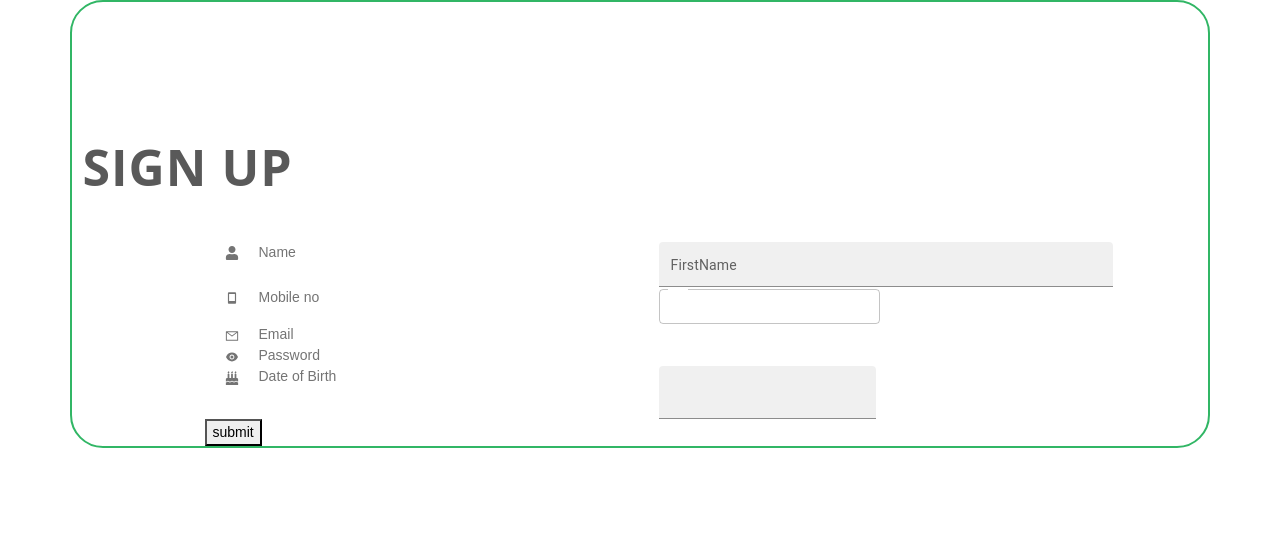
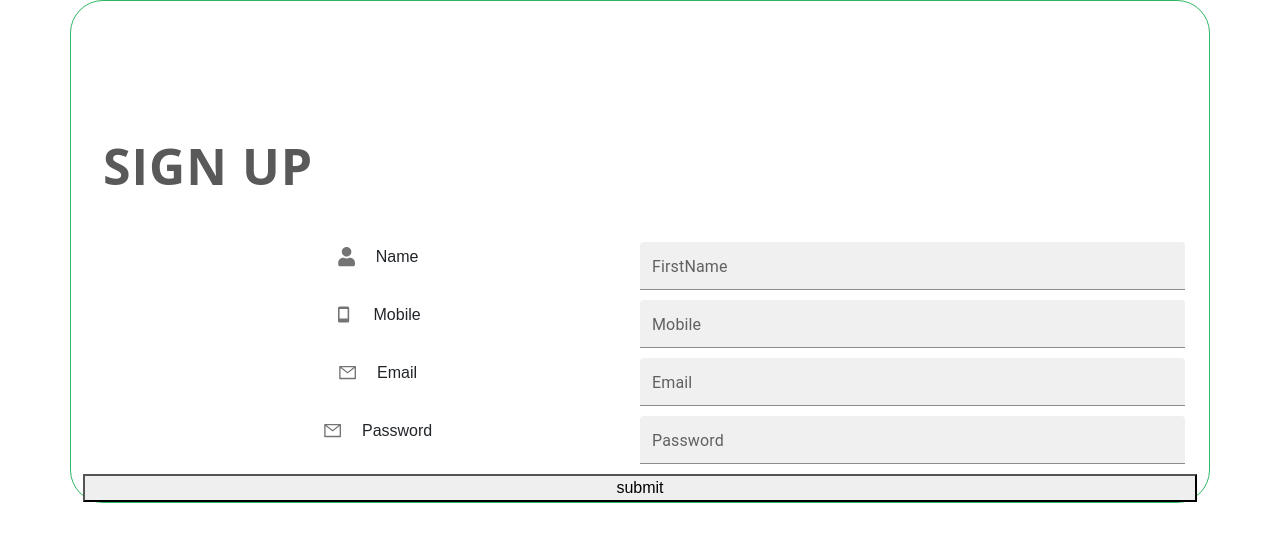
Before and after one commit to SelnoxInfotech/Backwoodroma_vendor, a React (Create React App) app: page / in a window 1280 px wide. Shown: the top 542 px of the page. Built offline with nearby package versions, Linux system fonts and the light colour scheme.

Commit message:
register

```diff
--- a/src/App.css
+++ b/src/App.css
@@ -1,7 +1,9 @@
 
  *{
+  margin: 0;
+  padding: 0;
    font-family: sans-serif;
-   font-size: 14px;
+
  }
 
 
@@ -11,7 +13,7 @@
 
 
 .gap{
-  gap: 20px;
+  gap: 10px;
 }
 
 
@@ -22,20 +24,23 @@
 
 }
 .signup_margin span{
+  margin-left: 20px;
   color: #595959;
   font: normal normal bold 50px/31px Open Sans;
   letter-spacing: 1px;
 
 }
-.signup_field span {
-  margin-left: 20px;
+.icon {
+
+  font-size: larger;
+  margin-inline: 20px;
   color: #747474 ;
 }
 .signup_field{
 
   margin-top: 50px;
   position: relative;
-    left: 10%;
+    /* left: 10%; */
 }
 .signup_Display{
   display: flex;
@@ -43,24 +48,52 @@
 @media screen and (max-width: 580px) {
   .signup_Display{
     display:block;
+    position: relative;
+    justify-content: center;
+    /* left: 25%; */
   }
+  .signup_margin span{
+    margin-left: 20px;
+    color: #595959;
+    font-size: 25px;
+    font-weight: 600;
+    letter-spacing: 1px;
+
+  }
+
+
+
+
+
 }
+@media (min-width: 992px){
+  .col-lg-2 {
+      flex: 0 0 auto;
+      width: 34.666667%;
+  }
+    }
+
+
+
+
+
+
+
+
 
 
 .Border{
   border-radius: 33px;
-  border: 2px solid #31B665;
-}
-.root-table {
-  width: 100%;
+  border: 1px solid #31B665;
 }
 
-.paper-table {
-  width: 100%;
-  margin-bottom: 2px;
-}
-
-
+/*
+.pading{
+  position: fixed;
+      top: 40%;
+  left: 50%;
+  transform: translate(-50%, -50%);
+} */
 
 
 /* End */
--- a/src/App.js
+++ b/src/App.js
@@ -1,6 +1,6 @@
 import './App.css';
 import 'bootstrap/dist/css/bootstrap.min.css';
-import 'bootstrap/dist/js/bootstrap';
+// import 'bootstrap/dist/js/bootstrap';
 import Router from "../src/Routes/Routing/Routing"
 
 function App() {
--- a/src/Components/Page/SignUp.jsx
+++ b/src/Components/Page/SignUp.jsx
@@ -6,20 +6,14 @@ import { AiFillEye } from "react-icons/ai"
 import { FaBirthdayCake } from "react-icons/fa"
 import { useForm } from "react-hook-form";
 import TextField from '@mui/material/TextField';
-import { makeStyles } from "@material-ui/core/styles";
 
 
 
-const useStyles = makeStyles((theme) => ({
-    inputField: {
-        width: "100%",
-        margin: theme.spacing(1, 0),
-    },
-}));
+
 
 export default function SignUp() {
-    const classes = useStyles();
-    const { register, handleSubmit, control, errors } = useForm();
+
+    const { register, handleSubmit, errors } = useForm();
 
     const onSubmit = (data) => {
         console.log(data, errors)
@@ -28,104 +22,130 @@ export default function SignUp() {
     console.log(errors)
 
     return (
-        <div className='container Border'>
+        <div className='container Border pading'>
 
 
 
             <div className='row   '>
                 <div className='col-12 '>
-                    <div className='col-6  signup_margin'>
+                    <div className='col-6   signup_margin'>
                         <span>SIGN UP</span>
                     </div>
-                    <div className="col-10  signup_field"   >
+                    <div className="col-12  signup_field"   >
                         <div className="container">
                             <form onSubmit={handleSubmit(onSubmit)}>
-                                <div className=" gap">
-                                    <div className='col-12 signup_Display'>
-                                        <div className="col-xs-12 col-sm-6    ">
-                                            <span><FaUser></FaUser></span>
+                                <div className=" row gap justify-content-center">
+                                    <div className='col-12 signup_Display center'>
+                                        <div className="col-sm-6 center pading">
+                                            <span className='icon'> <FaUser></FaUser></span>
                                             <span>Name</span>
                                         </div>
-                                        {/* <div className="  "> */}
+
+                                        <div className='col-sm-6 '>
                                         <TextField
-
                                             label="FirstName"
                                             id="filled"
                                             variant="filled"
                                             type="text"
+                                            fullWidth
                                             size='small'
-                                            className={classes.inputField}
                                             name="firstName"
                                             inputRef={register({
-                                                required: "First Name is required.",
-                                                minLength: 5
+                                                required: "Name is required*.",
+                                                minLength:{
+                                                    value:2,
+                                                    message:"Please enter valid name"
+                                                },
+                                                maxLength:{
+                                                    value:20,
+                                                    message:"Please enter shot valid name"
+                                                }
                                             })}
                                             helperText={errors.firstName?.message}
                                             error={Boolean(errors?.firstName)}
                                         />
-
-
-                                        {/* </div> */}
-                                    </div>
-                                    <div className='col-12 signup_Display'>
-                                        <div className="col-xs-12 col-sm-6    ">
-                                            <span><BiMobile></BiMobile></span>
-                                            <span>Mobile no</span>
-                                        </div>
-                                        <div className="col-xs-12 col-sm-6 ">
-                                            <TextField
-                                                name='mobile'
-                                                type="number"
-                                                variant="outlined"
-                                                size='small'
-
-
-                                            />
-
-
                                         </div>
                                     </div>
                                     <div className='col-12 signup_Display'>
-                                        <div className="col-xs-12 col-sm-6    ">
-                                            <span><AiOutlineMail></AiOutlineMail></span>
+                                    <div className='col-12 signup_Display center'>
+                                        <div className="col-sm-6 center pading">
+                                            <span className='icon'> <BiMobile></BiMobile></span>
+                                            <span>Mobile</span>
+                                        </div>
+
+                                        <div className='col-sm-6 '>
+                                        <TextField
+                                            label="Mobile"
+                                            id="filled"
+                                            variant="filled"
+                                            type="number"
+                                            fullWidth
+                                            size='small'
+                                            name="mobile"
+                                            inputRef={register({
+                                                required: "mobile Number is required*.",
+                                                minLength:{
+                                                    value:10,
+                                                    message:"Please enter minimum 10 digits"
+                                                },
+                                                maxLength:{
+                                                    value:15,
+                                                    message:"Please enter valid mobile number"
+                                                }
+                                            })}
+                                            helperText={errors.mobile?.message}
+                                            error={Boolean(errors?.mobile)}
+                                        />
+                                        </div>
+                                    </div>
+
+                                    </div>
+                                    <div className='col-12 signup_Display center'>
+                                        <div className="col-sm-6 center pading">
+                                            <span className='icon'> <AiOutlineMail></AiOutlineMail></span>
                                             <span>Email</span>
                                         </div>
-                                        <div className="col-xs-12 col-sm-6 ">
-                                            {/* <TextField
-                                            name='email'
-                                                type="email"
-                                                variant="filled"
-                                                ref={register}
-                                            /> */}
+
+                                        <div className='col-sm-6 '>
+                                        <TextField
+                                            label="Email"
+                                            id="filled"
+                                            variant="filled"
+                                            type="email"
+                                            fullWidth
+                                            size='small'
+                                            name="email"
+                                            inputRef={register({
+                                                required: "email  is required*.",
+
+                                            })}
+                                            helperText={errors.email?.message}
+                                            error={Boolean(errors?.email)}
+                                        />
                                         </div>
                                     </div>
-                                    <div className='col-12 signup_Display'>
-                                        <div className="col-xs-12 col-sm-6    ">
-                                            <span><AiFillEye></AiFillEye></span>
+                                    <div className='col-12 signup_Display center'>
+                                        <div className="col-sm-6 center pading">
+                                            <span className='icon'> <AiOutlineMail></AiOutlineMail></span>
                                             <span>Password</span>
                                         </div>
-                                        <div className="col-xs-12 col-sm-6 ">
 
-                                            {/* <TextField
-                                            name='password'
-                                                type="password"
-                                                ref={register}
-                                                variant="filled"
-                                            /> */}
-                                        </div>
-                                    </div>
-                                    <div className='col-12 signup_Display'>
-                                        <div className="col-xs-12 col-sm-6    ">
-                                            <span><FaBirthdayCake></FaBirthdayCake></span>
-                                            <span>Date of Birth</span>
-                                        </div>
-                                        <div className="col-xs-12 col-sm-6 ">
+                                        <div className='col-sm-6 '>
+                                        <TextField
+                                            label="Password"
+                                            id="filled"
+                                            variant="filled"
+                                            type="text"
+                                            fullWidth
+                                            size='small'
+                                            name="password"
+                                            inputRef={register({
+                                                required: "password  is required*.",
 
-                                            <TextField
-                                                type="password"
-
-                                                variant="filled"
-                                            />
+                                            })}
+                                            helperText={errors.password?.message}
+                                            error={Boolean(errors?.password)}
+                                        />
                                         </div>
                                     </div>
                                     <button type='submit'>submit </button>
```
